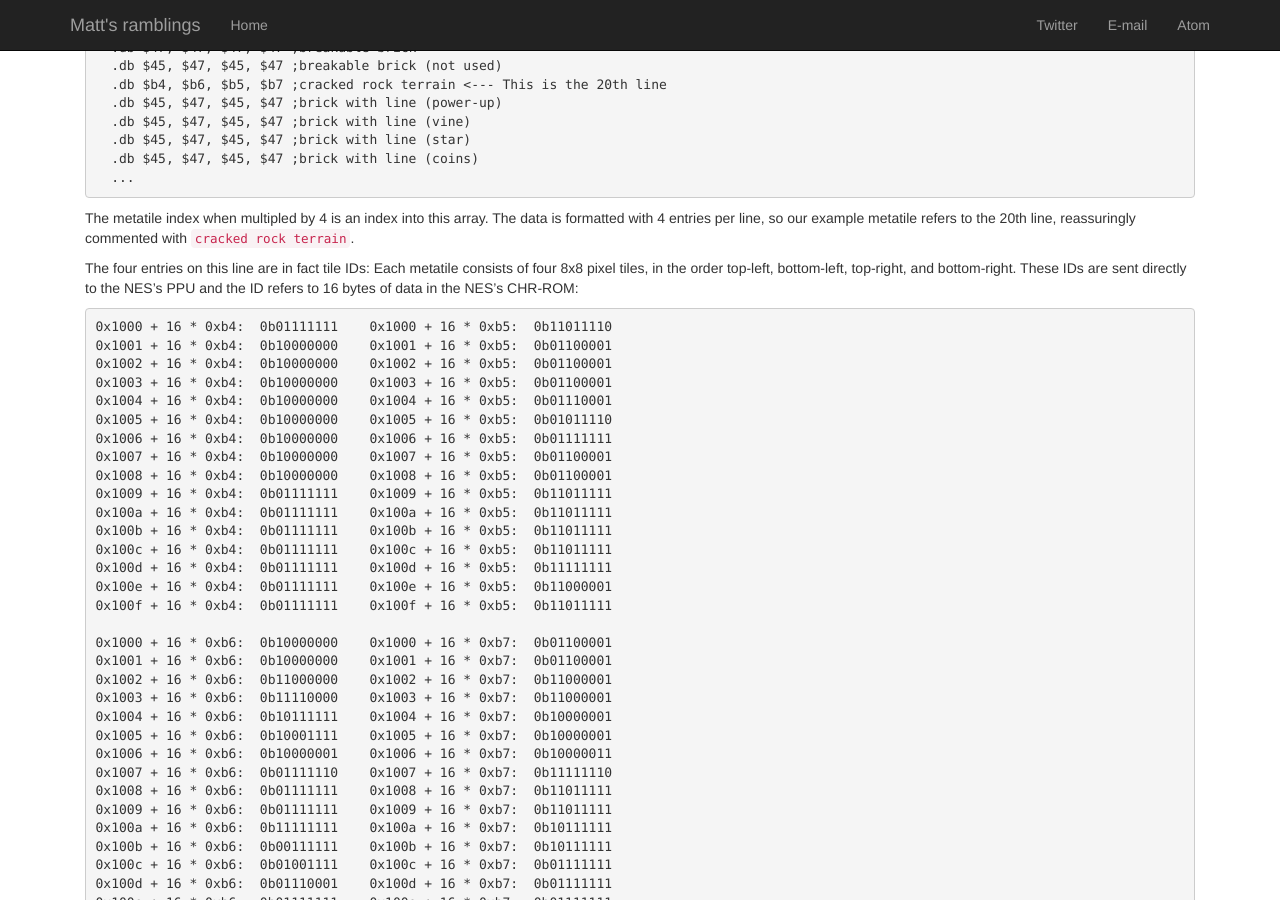
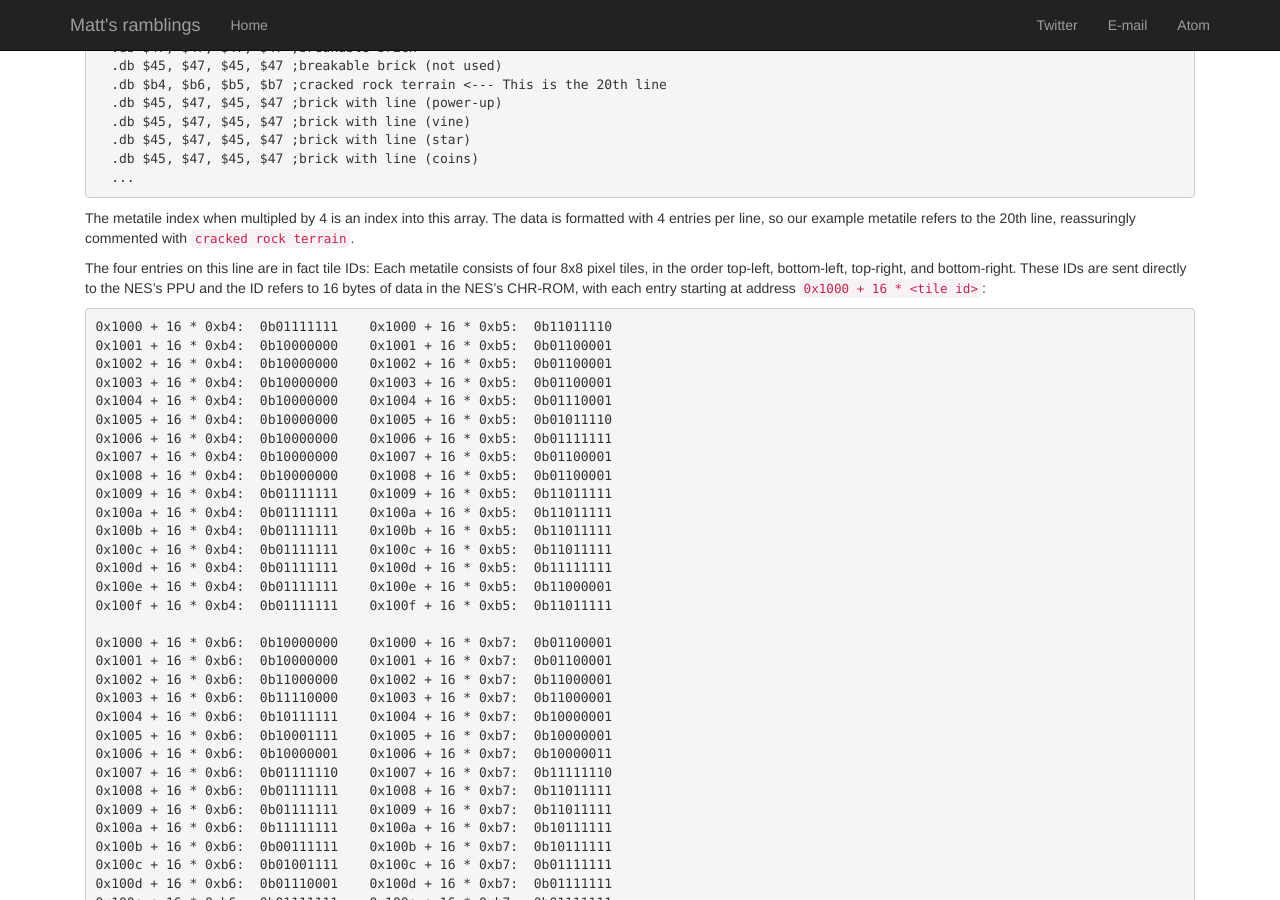
Before and after one commit to matthewearl/matthewearl.github.io, a Jekyll site: the page built from _posts/2018-06-28-smb-level-extractor.md, in a window 1280 px wide and 900 px high, scrolled down 8091 px. Built offline with Jekyll 4.4.1, drawn with Linux system fonts in a browser that asks for light colours; nearby versions of some CDN libraries; some of the changed text lies outside the part shown.

Commit message:
SMB markups

````diff
--- a/_posts/2018-06-28-smb-level-extractor.md
+++ b/_posts/2018-06-28-smb-level-extractor.md
@@ -341,7 +341,7 @@
 
 {% include img.html src="/assets/smb-level-extractor/nespal.png" alt="Output" %}
 
-Although, each Mario level is limited to using only 10 colours for its
+Each Mario level is limited to using only 10 of these 64 colours for its
 background, divided into 4 four colour palettes; the first colour is always the
 same. Here are the 4 palettes for World 1-1:
 
@@ -403,7 +403,8 @@
 The four entries on this line are in fact tile IDs:  Each metatile consists of
 four 8x8 pixel tiles, in the order top-left, bottom-left, top-right, and
 bottom-right.  These IDs are sent directly to the NES's PPU and the ID refers to
-16 bytes of data in the NES's CHR-ROM:
+16 bytes of data in the NES's CHR-ROM, with each entry starting at address
+`0x1000 + 16 * <tile id>`:
 
 
 ```
````
